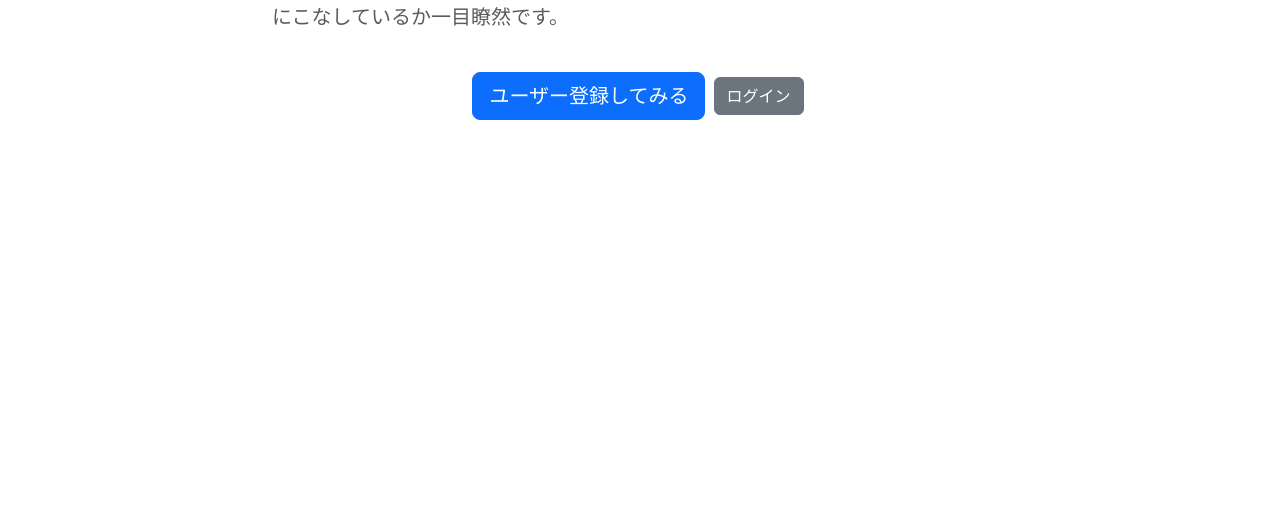
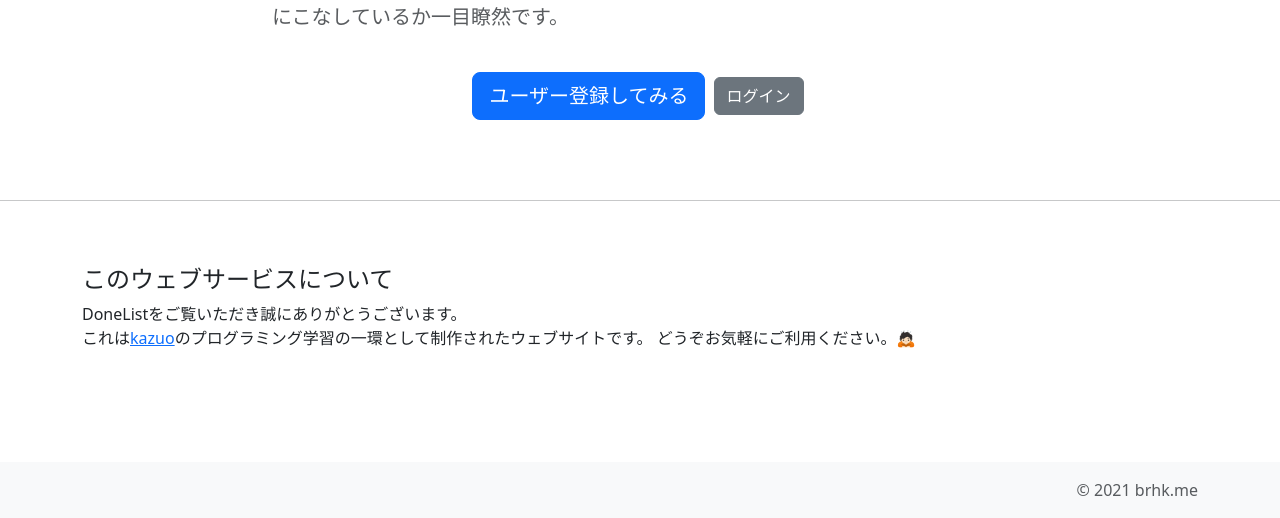
Before and after one commit to kazuoyamana/DoneList, a Django app: page / in a window 1280 px wide. Shown: the part 575-1093 px from the top of the page. Before the commit the page ends 695 px from the top, so only its background shows below. Run offline with Django 3.2, Linux system fonts and the light colour scheme; some libraries are stand-ins or nearby versions.

Commit message:
templates modified

```diff
--- a/templates/base.html
+++ b/templates/base.html
@@ -52,6 +52,11 @@
 {% block content %}
 {% endblock %}
 
+<footer class="footer mt-5 py-3 bg-light">
+  <div class="container text-end">
+    <span class="text-muted">&copy; {% now 'Y' %} brhk.me</span>
+  </div>
+</footer>
 
 </body>
 </html>
--- a/templates/task/top_guest.html
+++ b/templates/task/top_guest.html
@@ -6,8 +6,7 @@
 {% block content %}
 
   <div class="text-center">
-
-  <img src="{% static 'img/top_anime.gif' %}" alt="" class="mw-100">
+    <img src="{% static 'img/top_anime.gif' %}" alt="" class="mw-100">
   </div>
 
   <hr>
@@ -28,5 +27,12 @@
   </section>
 </div>
 
+    <hr>
 
+  <div class="container py-5">
+  <h4>このウェブサービスについて</h4>
+
+    <p>DoneListをご覧いただき誠にありがとうございます。<br>これは<a href="https://twitter.com/brhk5" target="_blank">kazuo</a>のプログラミング学習の一環として制作されたウェブサイトです。
+      どうぞお気軽にご利用ください。🙇🏻</p>
+  </div>
 {% endblock %}
```
Also changed, not shown: templates/task/top.html (+6 -1 lines).
